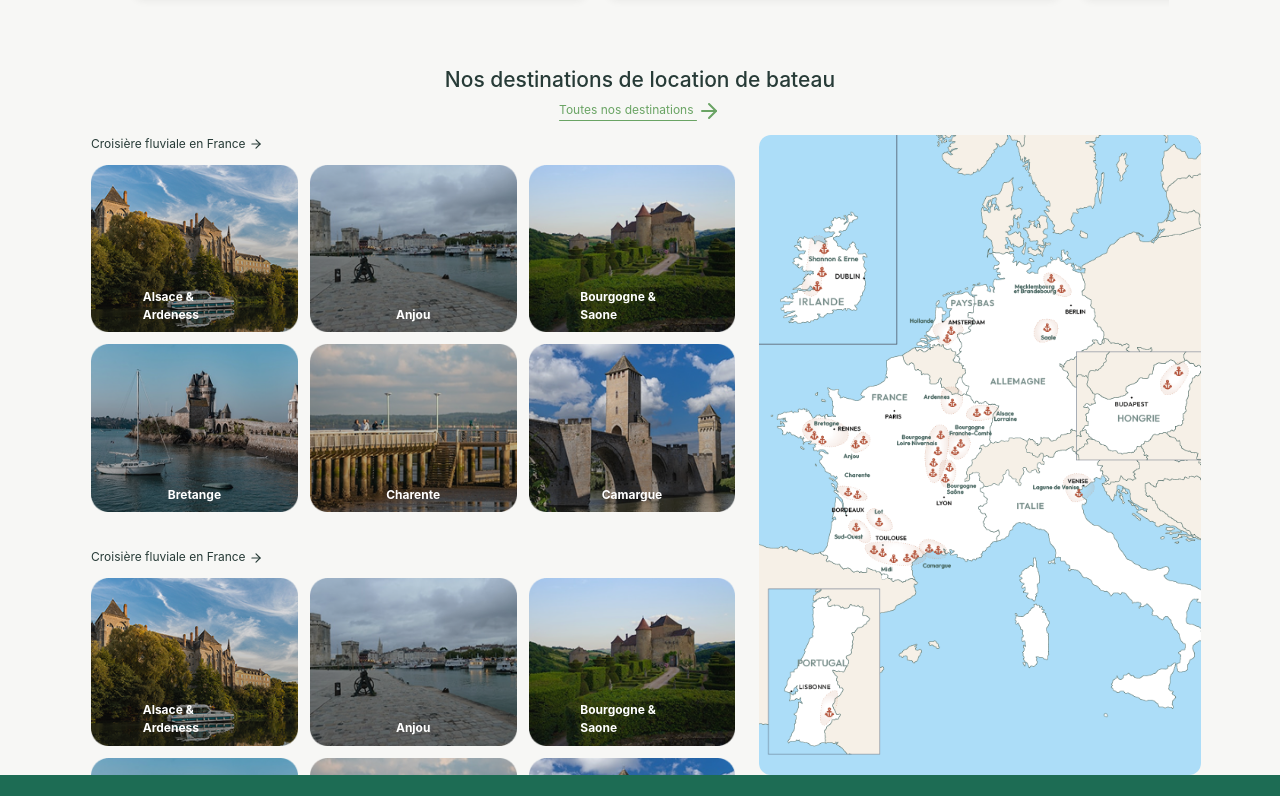
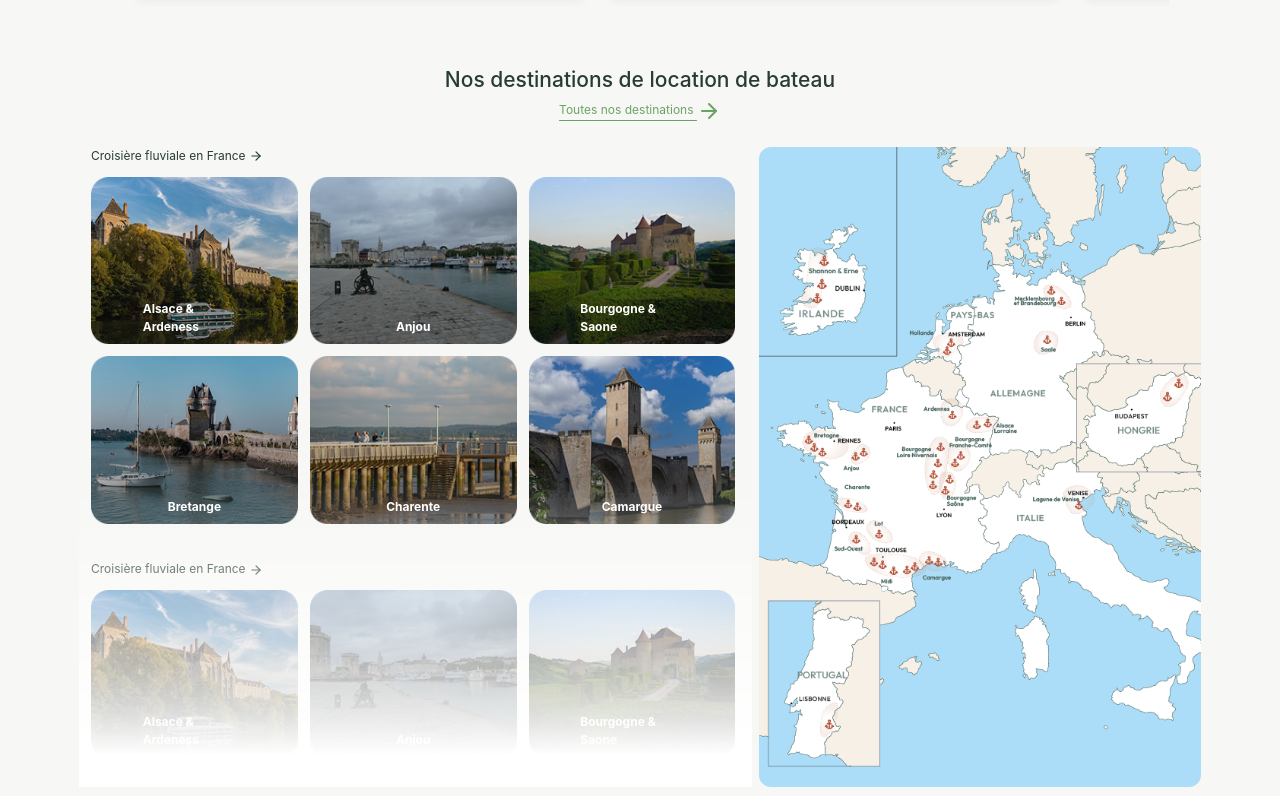
Before and after one commit to Arjun259194/figma-task2, a React (Create React App) app: page / in a window 1280 px wide. Shown: the part 1384-2180 px from the top of the page. Built offline with nearby package versions, Linux system fonts and the light colour scheme.

Commit message:
fine tuned

```diff
--- a/src/components/MapGrid/index.jsx
+++ b/src/components/MapGrid/index.jsx
@@ -29,6 +29,7 @@ export default function MapGrid() {
       </Container>
       <Container className="content" as="div">
         <div className="frames">
+          <div className="fade-box"></div>
           <div data-lenis-prevent className="left">
             <Frame />
             <Frame />
--- a/src/components/MapGrid/index.scss
+++ b/src/components/MapGrid/index.scss
@@ -16,6 +16,24 @@
       align-items: start;
       grid-template-columns: repeat(5, 1fr);
       position: relative; /* Optional, for better control */
+      z-index: 2;
+      margin: 2rem 0;
+
+      .fade-box {
+        pointer-events: none;
+        inset: 0;
+        right: calc(100% / 5 * 2);
+        background: #2a7b9b;
+        background: linear-gradient(
+          180deg,
+          rgba(42, 123, 155, 0) 0%,
+          rgba(87, 199, 133, 0) 50%,
+          rgba(255, 255, 255, 1) 95%
+        );
+        display: block;
+        position: absolute;
+        z-index: 20;
+      }
 
       .left {
         display: flex;
@@ -31,6 +49,10 @@
           margin-bottom: 2rem;
           span.link {
             margin: 1rem;
+          }
+
+          &:last-child {
+            margin-bottom: 8rem;
           }
           .boxs {
             display: grid;
```
